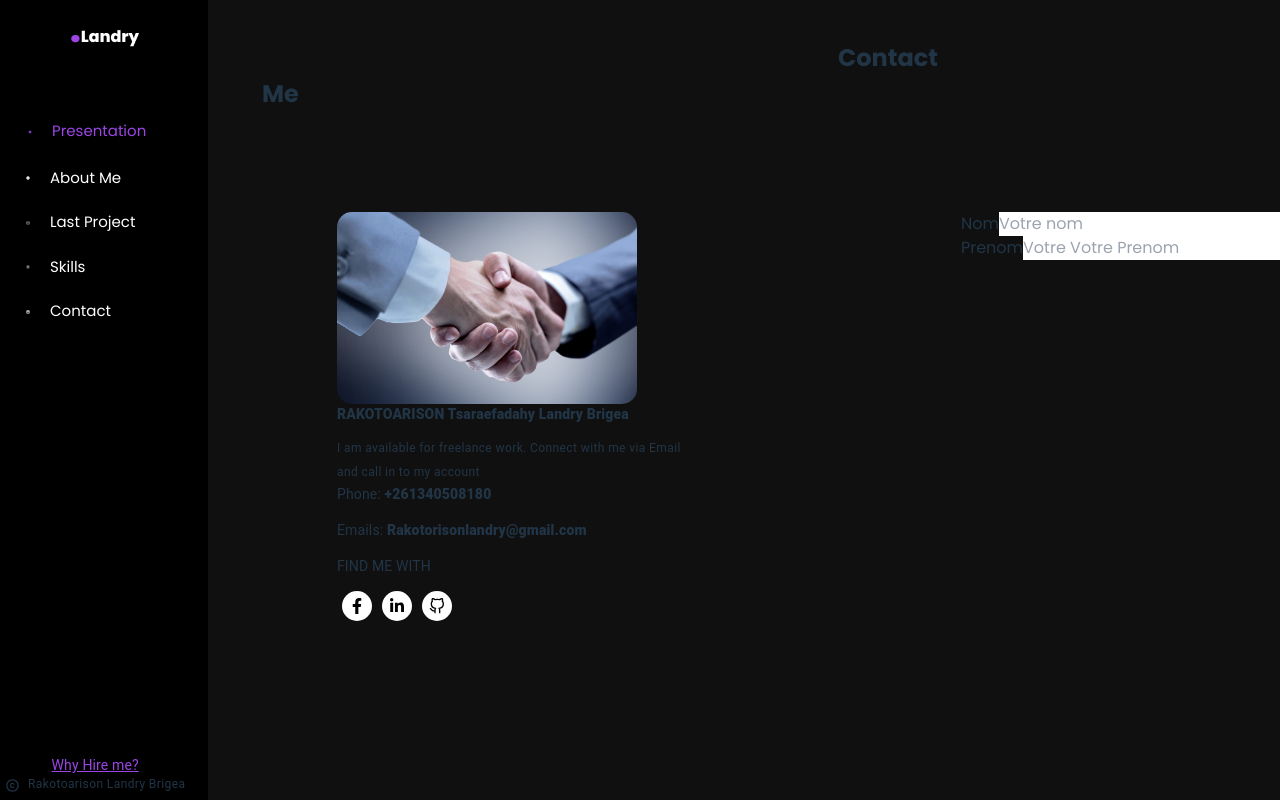
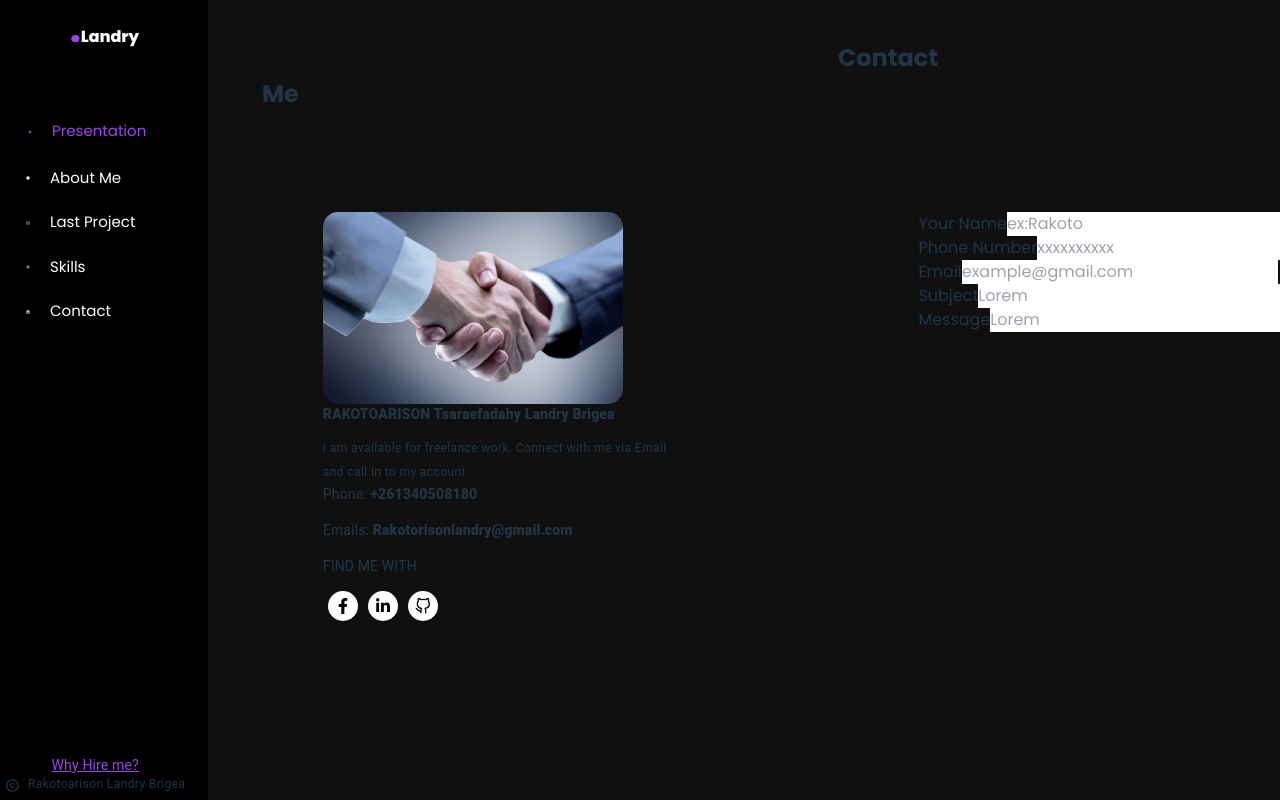
Before and after one commit to rakotoarisonlandry/Portfolio, a React (Vite) app: page /contact in a window 1280 px wide. Shown: the top 800 px of the page. Built offline with nearby package versions, Linux system fonts and the light colour scheme.

Commit message:
Modif formulaire

```diff
--- a/src/pages/Contact/Form.jsx
+++ b/src/pages/Contact/Form.jsx
@@ -4,16 +4,28 @@ import React from "react";
 function Form() {
   return (
     <Box>
-      <Box>
+      <Box className="Form-First-input">
         <Box>
-          <label htmlFor="name">Nom</label>
-          <input type="text" placeholder="Votre nom" />
+          <label htmlFor="name">Your Name</label>
+          <input type="text" placeholder="ex:Rakoto" />
         </Box>
         <Box>
-          <label htmlFor="firstName">Prenom</label>
-          <input type="text" placeholder="Votre Votre Prenom" />
+          <label htmlFor="PhoneNumber">Phone Number</label>
+          <input type="text" placeholder="xxxxxxxxxx" />
         </Box>
       </Box>
+        <Box>
+          <label htmlFor="Email">Email</label>
+          <input type="text" placeholder="example@gmail.com" />
+        </Box>
+        <Box>
+          <label htmlFor="Subject">Subject</label>
+          <input type="text" placeholder="Lorem" />
+        </Box>
+        <Box>
+          <label htmlFor="Message">Message</label>
+          <input type="text" placeholder="Lorem" />
+        </Box>
     </Box>
   );
 }
```
